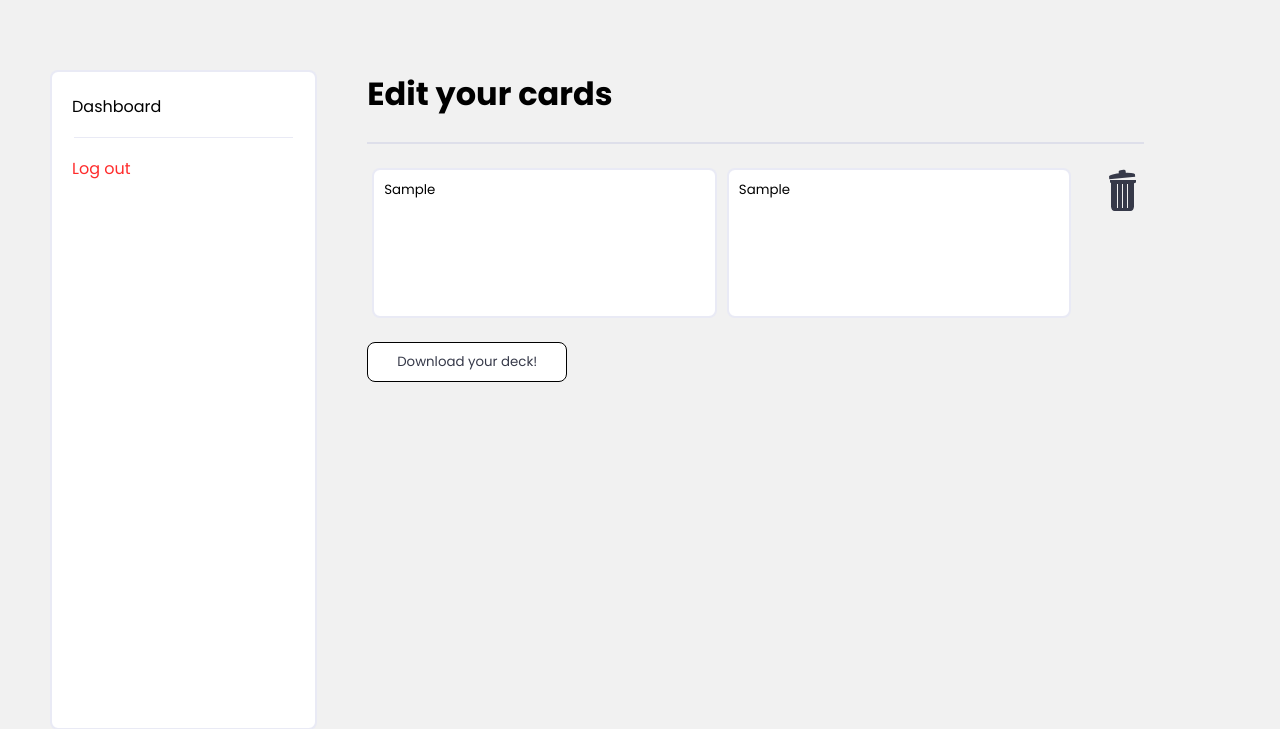
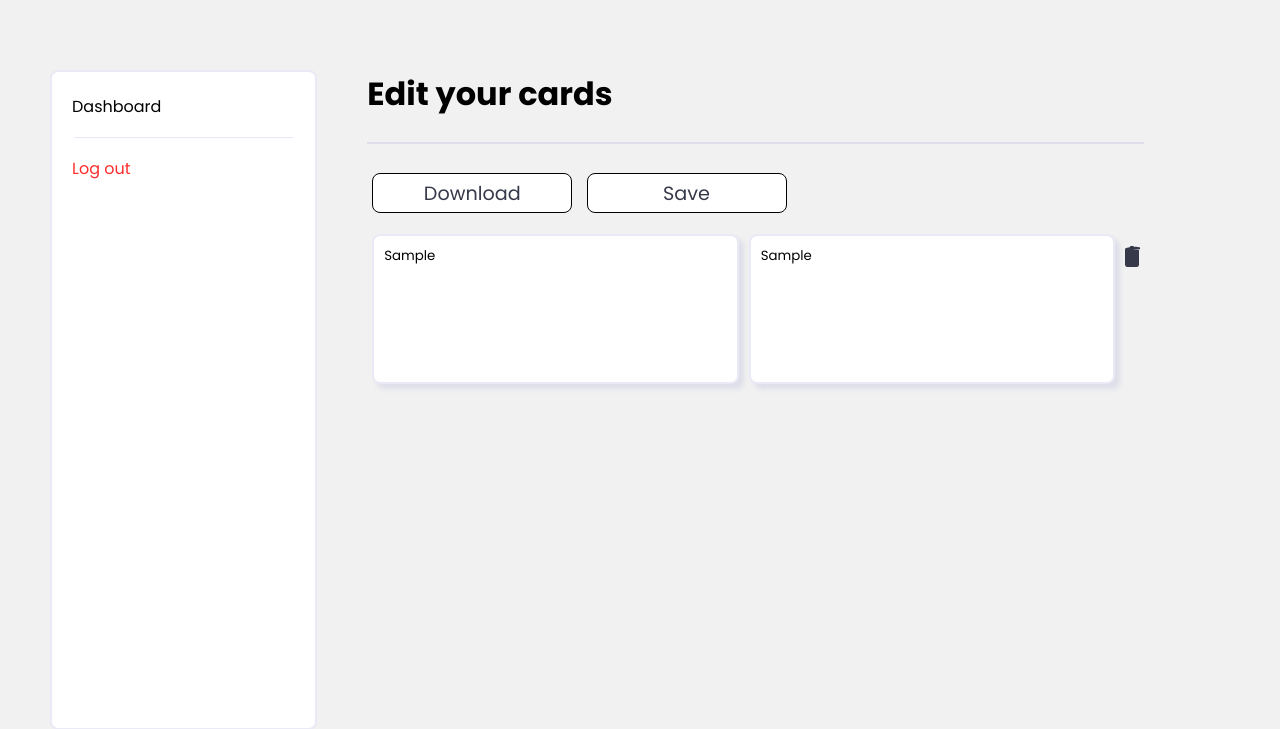
Before and after one commit to Hexatare/DeckBuilder, a Flask app: page /editor/1 in a window 1280 px wide. Shown: the top 729 px of the page. Run offline with Flask 3, Linux system fonts and the light colour scheme; a user stored in the database is signed in; tables that the repository leaves empty hold one stand-in row (values such as "Sample post").

Commit message:
basic frontend of editor

```diff
--- a/deck_builder/editor/static/styles/editor.css
+++ b/deck_builder/editor/static/styles/editor.css
@@ -222,12 +222,20 @@ body {
 }
 
 button {
+    cursor: point;
     width: 200px;
     height: 40px;
     color: var(--color-dark);
     background: var(--color-white);
     border: 1px solid black;
     border-radius: var(--border-radius);
+    margin: 5px;
+    font-size: 1.2rem;
+}
+
+buttons {
+    display: flex;
+    width: 90%;
 }
 
 button:hover {
@@ -237,6 +245,7 @@ button:hover {
 .page-content-card {
     display: flex;
     width: 90%;
+    flex-direction: row;
 }
 
 .page-content-card-front, .page-content-card-back {
@@ -253,6 +262,7 @@ button:hover {
     min-height: 150px;
     text-align: left;
     overflow: auto;
+    box-shadow: 5px 5px 5px var(--color-light);
 }
 
 .trash-lid, .trash-container {
@@ -260,12 +270,13 @@ button:hover {
 }
 
 .icon-trash {
-  width: 48px;
-  height: 48px;
-  position: relative;
-  overflow: hidden;
-  margin-left: 25px;
-  margin-bottom: 25px;
+    width: 25px;
+    height: 25px;
+    position: relative;
+    overflow: hidden;
+    margin-left: 0px;
+    margin-bottom: 10px;
+    margin-top: 10px;
 }
 
 .icon-trash .trash-lid {
@@ -311,45 +322,6 @@ button:hover {
   border-bottom-right-radius: 15%;
 }
 
-.icon-trash .trash-container:after {
-  content: "";
-  width: 110%;
-  height: 12%;
-  position: absolute;
-  left: 50%;
-  margin-left: -55%;
-  top: 0;
-  background-color: inherit;
-  border-bottom-left-radius: 45%;
-  border-bottom-right-radius: 45%;
+.icon-trash:hover {
+    background-color: var(--color-light);
 }
-
-.icon-trash .trash-line-1 {
-  width: 4%;
-  height: 50%;
-  position: absolute;
-  left: 38%;
-  margin-left: -2%;
-  bottom: 17%;
-  background-color: var(--color-background);
-}
-
-.icon-trash .trash-line-2 {
-  width: 4%;
-  height: 50%;
-  position: absolute;
-  left: 50%;
-  margin-left: -2%;
-  bottom: 17%;
-  background-color: var(--color-background);
-}
-
-.icon-trash .trash-line-3 {
-  width: 4%;
-  height: 50%;
-  position: absolute;
-  left: 62%;
-  margin-left: -2%;
-  bottom: 17%;
-  background-color: var(--color-background);
-}
--- a/deck_builder/editor/templates/editor.html
+++ b/deck_builder/editor/templates/editor.html
@@ -34,6 +34,10 @@
         </div>
         <div class="page-divider"></div>
         <div class="page-content">
+            <div class="buttons">
+                <button id=download-button onclick="download_deck({{ id }})"> Download </button>
+                <button id=save-button onclick="save_deck()"> Save </button>
+            </div>
         <!-- this is an XSS needs to be changed in the future -->
             {% for card in cards %}
             <div class="page-content-card">
@@ -49,7 +53,6 @@
             </div>
             {% endfor %}
         </div>
-        <button id=download-button onclick="download_deck({{ id }})"> Download your deck! </button>
     </main>
 </body>
 
```
